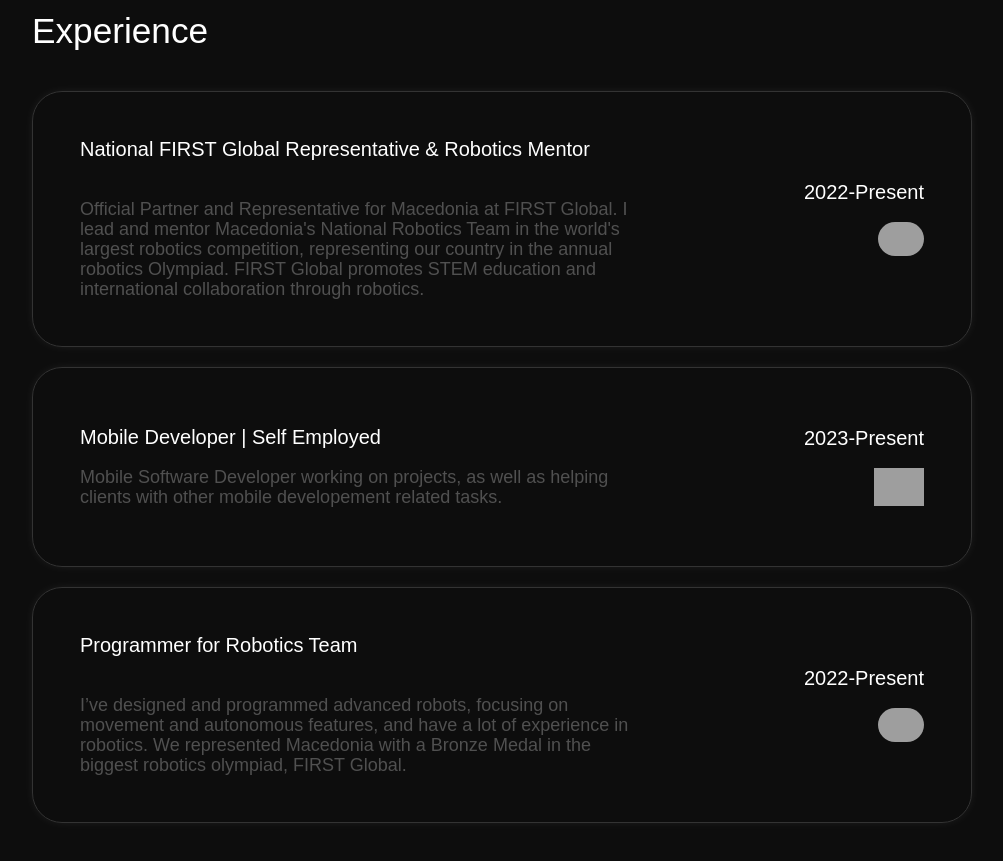
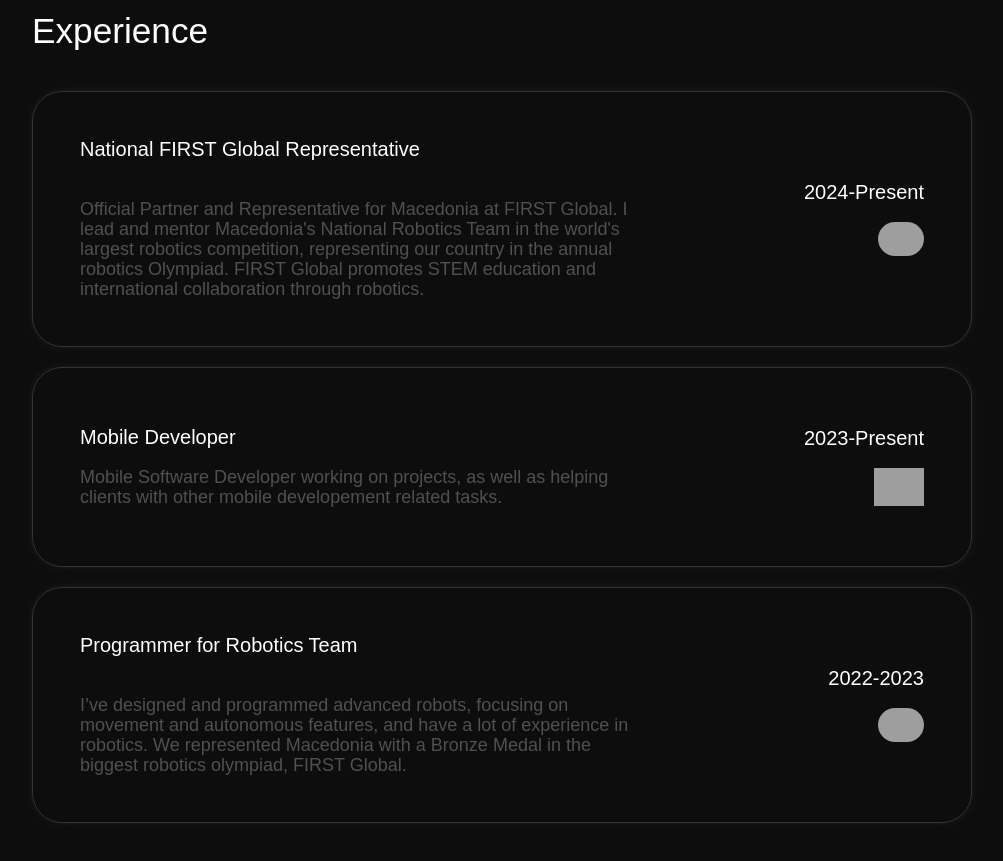
Before and after one commit to dokicaaa/personal-website, a plain HTML site: page about.html in a window 1280 px wide. Shown: the part 800-1661 px from the top of the page, without its empty margins (138-1141 px from the left). Drawn offline with nearby package versions, Linux system fonts and the light colour scheme; grey boxes are pictures that could not be loaded; a script that the page names is missing; a web font is replaced by a local one.

Commit message:
fixed texst in about

```diff
--- a/about.html
+++ b/about.html
@@ -419,10 +419,8 @@
             <div
               class="w-layout-blockcontainer experience-container w-container"
             >
-              <div class="exp-title">
-                National FIRST Global Representative &#x26; Robotics Mentor
-              </div>
-              <div class="exp-title date">2022-Present</div>
+              <div class="exp-title">National FIRST Global Representative</div>
+              <div class="exp-title date">2024-Present</div>
               <a
                 href="https://first.global/fgc/"
                 target="_blank"
@@ -454,7 +452,7 @@
             <div
               class="w-layout-blockcontainer experience-container right w-container"
             >
-              <div class="exp-title">2022-Present</div>
+              <div class="exp-title">2024-Present</div>
               <a
                 href="https://first.global/fgc/"
                 target="_blank"
@@ -482,7 +480,7 @@
         >
           <div class="w-layout-grid card-grid exp">
             <div class="w-layout-blockcontainer conatiner_exc w-container">
-              <div class="exp-title">Mobile Developer | Self Employed</div>
+              <div class="exp-title">Mobile Developer</div>
               <div class="exp-title date mobile">2023-Present</div>
               <a href="#" class="w-inline-block"
                 ><img
@@ -539,7 +537,7 @@
               class="w-layout-blockcontainer experience-container w-container"
             >
               <div class="exp-title">Programmer for Robotics Team</div>
-              <div class="exp-title date">2022-Present</div>
+              <div class="exp-title date">2022-2023</div>
               <a
                 href="https://first.global/fgc/"
                 target="_blank"
@@ -569,7 +567,7 @@
             <div
               class="w-layout-blockcontainer experience-container right w-container"
             >
-              <div class="exp-title">2022-Present</div>
+              <div class="exp-title">2022-2023</div>
               <a
                 href="https://www.instagram.com/fgc.macedonia/"
                 target="_blank"
```
